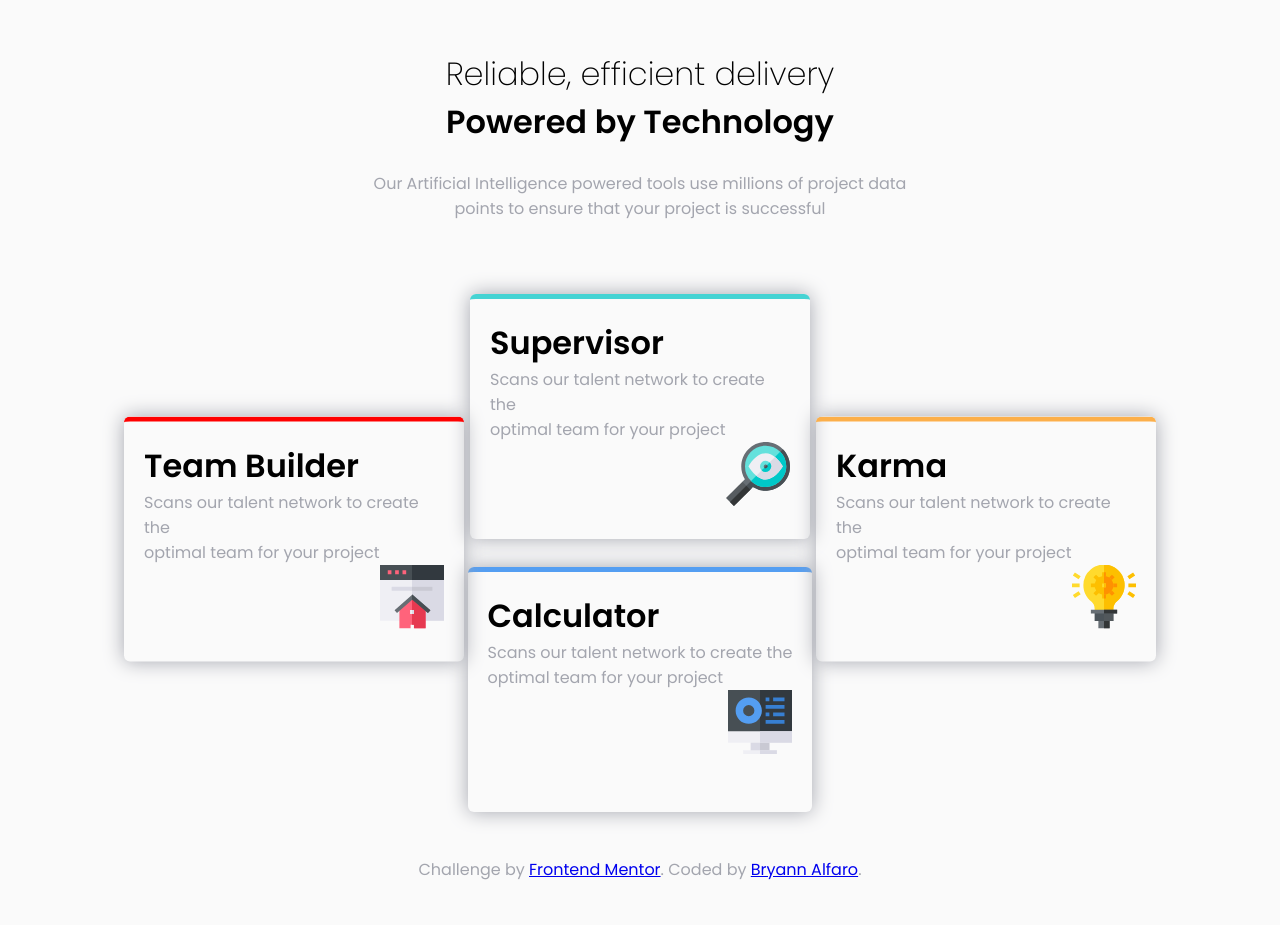
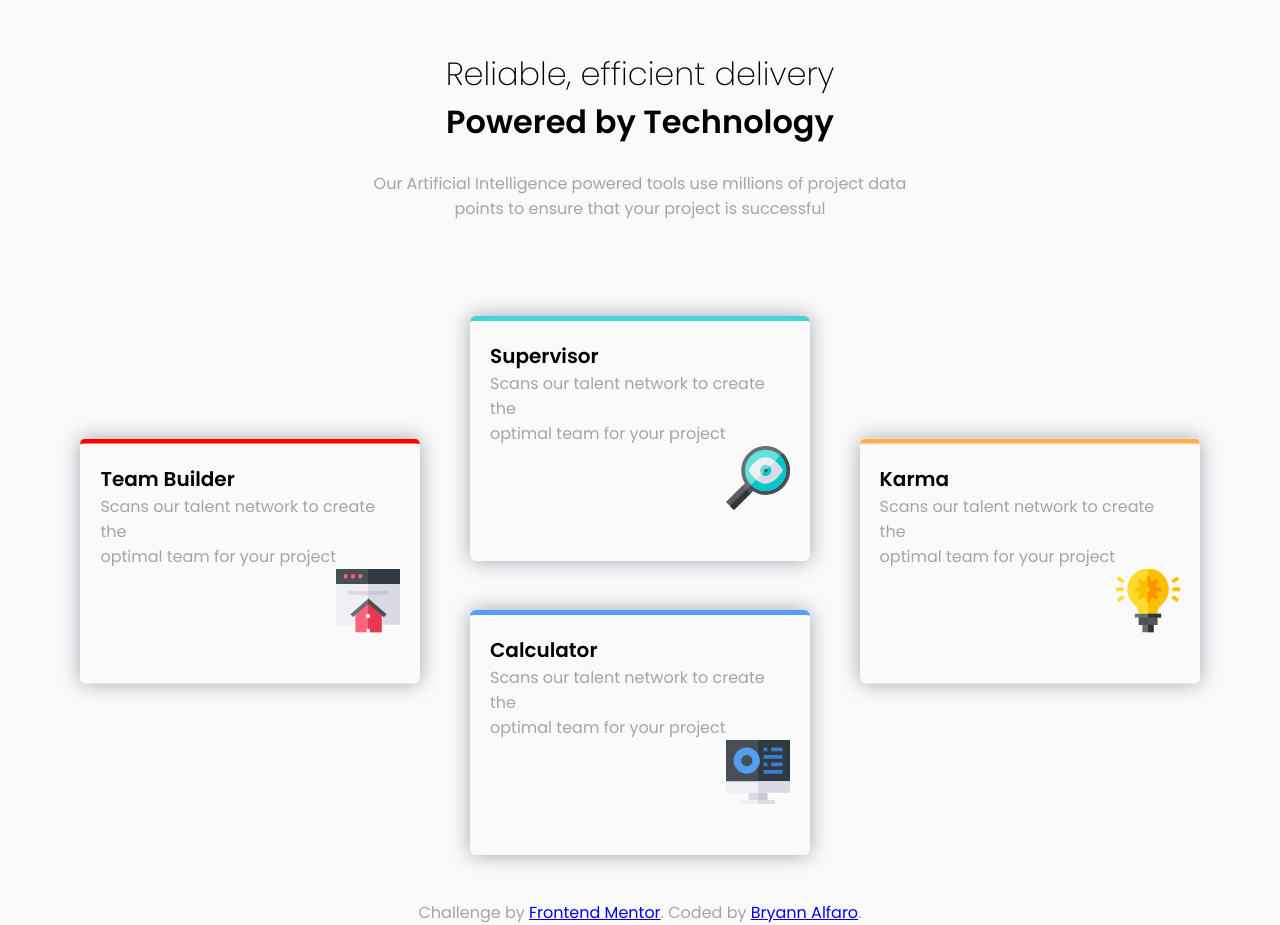
Before and after one commit to bryannalfaro/frontend-mentor-fourcards, a plain HTML site: page index.html in a window 1280 px wide. Before the commit the page ends 882 px from the top, so only its background shows below. Drawn offline with Linux system fonts and the light colour scheme.

Commit message:
looks good

```diff
--- a/css/styles.css
+++ b/css/styles.css
@@ -40,6 +40,7 @@ p{
   padding: 20px;
   max-width: 1440px;
 
+
 }
 
 .team{
@@ -49,12 +50,32 @@ p{
     border-radius: 6px;
     padding: 20px;
     height: 200px;
-    margin: 3px;
+    margin: 2%;
+
     width: 300px;
     box-shadow: 0 0 20px hsl(229, 6%, 66%);
     transform: translateY(50%);
 }
 
+.team h1{
+    font-size: 20px;
+
+}
+
+.calculator h1{
+    font-size: 20px;
+
+}
+
+.supervisor h1{
+    font-size: 20px;
+
+}
+
+.karma h1{
+    font-size: 20px;
+
+}
 .supervisor{
     width: max-content;
 
@@ -63,16 +84,15 @@ p{
     height: 200px;
     width: 300px;
     padding: 20px;
-    margin: 3px;
+    margin: 2%;
     box-shadow: 0 0 20px hsl(229, 6%, 66%);
 }
 
 .karma{
     width: max-content;
-
     border-top: 5px solid hsl(34, 97%, 64%);
     border-radius: 6px;
-    margin: 3px;
+    margin: 2%;
     height: 200px;
     width: 300px;
     padding: 20px;
@@ -82,13 +102,13 @@ p{
 
 .calculator{
     width: max-content;
-
     border-top: 5px solid hsl(212, 86%, 64%);
     border-radius: 6px;
     margin: 2%;
     padding: 20px;
     box-shadow: 0 0 20px hsl(229, 6%, 66%);
     height: 200px;
+    width: 300px;
 
 }
 .super{
```
